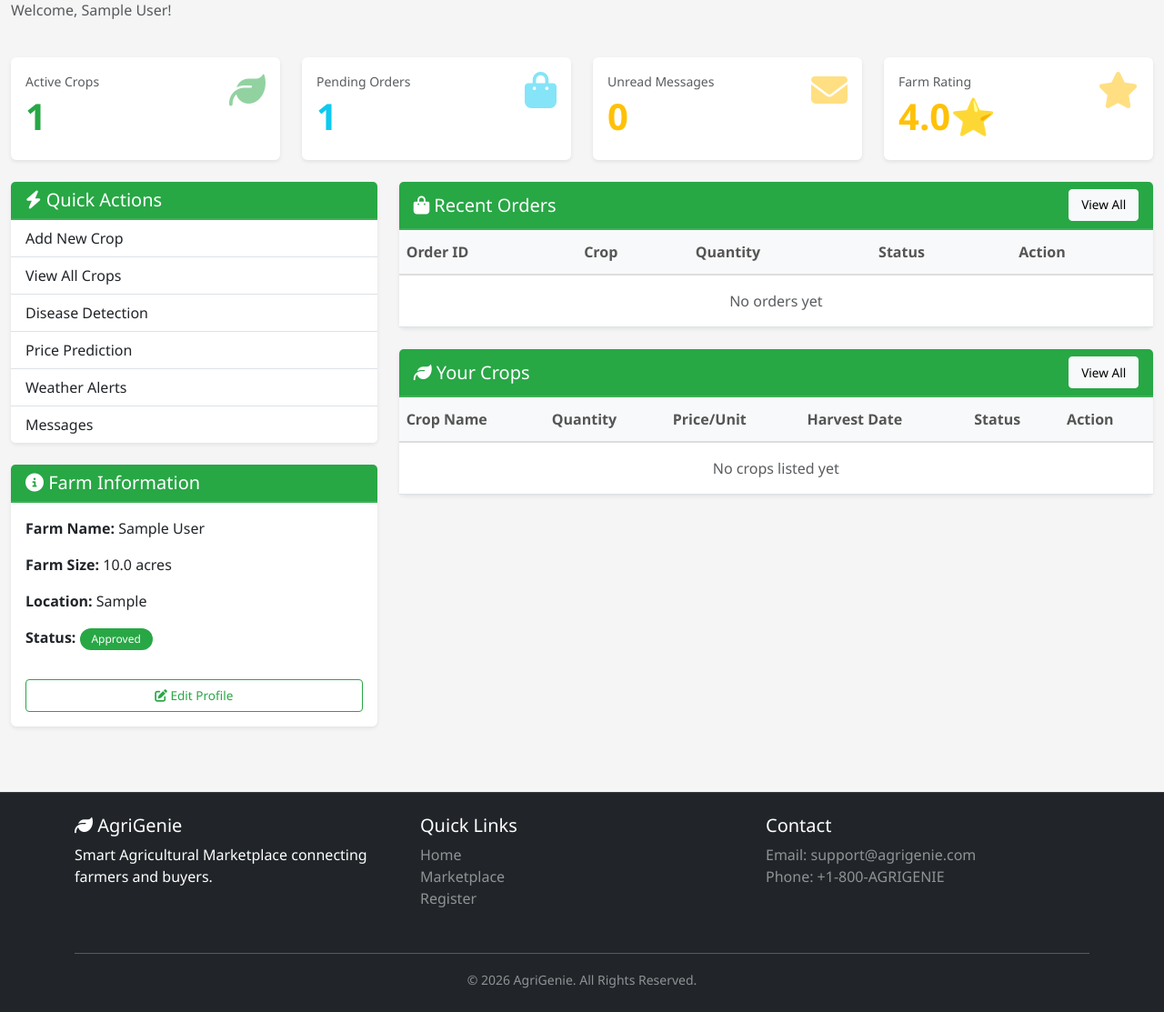
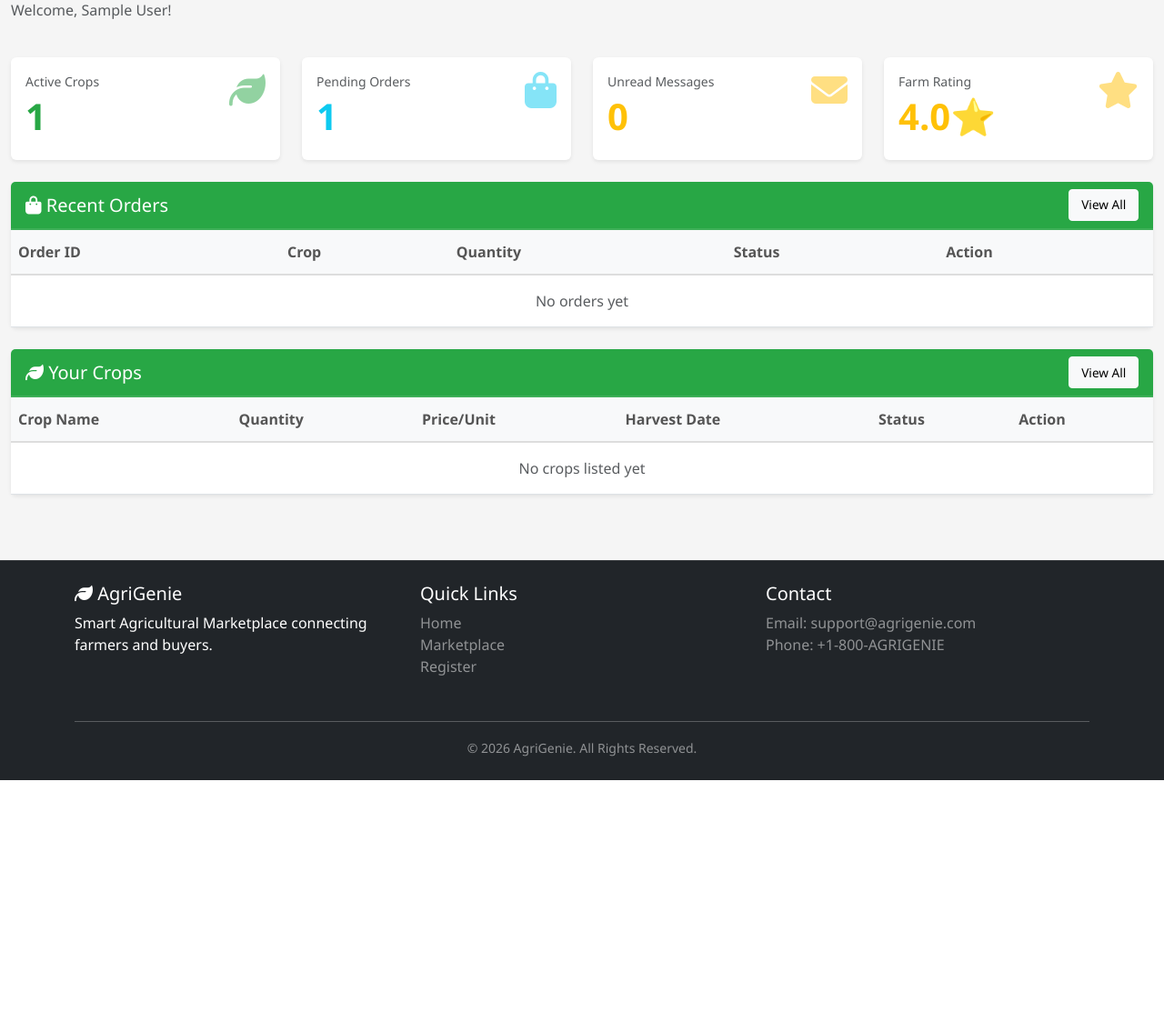
Before and after one commit to TheWorthless11/AgriGenie, a Django app: page /dashboard/ in a window 1280 px wide. Shown: the part 143-1256 px from the top of the page at 91% size. After the commit the page ends 1001 px from the top, so only its background shows below. Run offline with Django 4.2, Linux system fonts and the light colour scheme; a user stored in the database is signed in; tables that the repository leaves empty hold one stand-in row (values such as "Sample post"); grey boxes marked "Sample" are stand-in pictures; parts of the project's set-up code (start-up, migrations or seed data) failed here and were passed over.

Commit message:
Improve UI layout and dashboards for buyer, farmer, and authentication pages

```diff
--- a/templates/base.html
+++ b/templates/base.html
@@ -58,8 +58,8 @@
                                     Tools & Insights
                                 </a>
                                 <ul class="dropdown-menu" aria-labelledby="toolsDropdown">
+                                    <li><a class="dropdown-item" href="{% url 'crop_price_prediction' %}">Crop Price Prediction</a></li>
                                     <li><a class="dropdown-item" href="{% url 'disease_detection' %}">Disease Detection</a></li>
-                                    <li><a class="dropdown-item" href="{% url 'price_prediction' %}">Price Prediction</a></li>
                                     <li><a class="dropdown-item" href="{% url 'weather_alerts' %}">Weather Alerts</a></li>
                                 </ul>
                             </li>
--- a/templates/buyer/dashboard.html
+++ b/templates/buyer/dashboard.html
@@ -98,7 +98,7 @@
                 <div class="card-body">
                     {% if buyer_profile %}
                         <p><strong>Company:</strong> {{ buyer_profile.company_name|default:"Not set" }}</p>
-                        <p><strong>Location:</strong> {{ user.location|default:"Not set" }}</p>
+                        <p><strong>Location:</strong> {{ user.get_full_location|default:"Not set" }}</p>
                         <p><strong>Phone:</strong> {{ user.phone_number|default:"Not set" }}</p>
                         <p>
                             <strong>Status:</strong>
--- a/templates/farmer/dashboard.html
+++ b/templates/farmer/dashboard.html
@@ -76,52 +76,8 @@
     </div>
 
     <div class="row">
-        <!-- Quick Actions -->
-        <div class="col-lg-4">
-            <div class="card border-0 shadow-sm mb-4">
-                <div class="card-header bg-success text-white">
-                    <h5 class="mb-0"><i class="fas fa-bolt"></i> Quick Actions</h5>
-                </div>
-                <div class="list-group list-group-flush">
-                    <a href="{% url 'add_crop' %}" class="list-group-item list-group-item-action">Add New Crop</a>
-                    <a href="{% url 'farmer_crops' %}" class="list-group-item list-group-item-action">View All Crops</a>
-                    <a href="{% url 'disease_detection' %}" class="list-group-item list-group-item-action">Disease Detection</a>
-                    <a href="{% url 'price_prediction' %}" class="list-group-item list-group-item-action">Price Prediction</a>
-                    <a href="{% url 'weather_alerts' %}" class="list-group-item list-group-item-action">Weather Alerts</a>
-                    <a href="{% url 'chat_list' %}" class="list-group-item list-group-item-action">Messages</a>
-                </div>
-            </div>
-
-            <!-- Farm Info -->
-            <div class="card border-0 shadow-sm">
-                <div class="card-header bg-success text-white">
-                    <h5 class="mb-0"><i class="fas fa-info-circle"></i> Farm Information</h5>
-                </div>
-                <div class="card-body">
-                    {% if farmer_profile %}
-                        <p><strong>Farm Name:</strong> {{ farmer_profile.farm_name|default:"Not set" }}</p>
-                        <p><strong>Farm Size:</strong> {{ farmer_profile.farm_size|default:"Not set" }} acres</p>
-                        <p><strong>Location:</strong> {{ user.location|default:"Not set" }}</p>
-                        <p>
-                            <strong>Status:</strong>
-                            {% if farmer_profile.is_approved %}
-                                <span class="badge bg-success">Approved</span>
-                            {% else %}
-                                <span class="badge bg-warning">Pending Approval</span>
-                            {% endif %}
-                        </p>
-                        <a href="{% url 'profile_edit' %}" class="btn btn-sm btn-outline-success w-100 mt-3">
-                            <i class="fas fa-edit"></i> Edit Profile
-                        </a>
-                    {% else %}
-                        <p class="text-muted">No farm profile found. <a href="{% url 'profile_edit' %}">Complete your profile</a></p>
-                    {% endif %}
-                </div>
-            </div>
-        </div>
-
         <!-- Recent Activity -->
-        <div class="col-lg-8">
+        <div class="col-12">
             <!-- Recent Orders -->
             <div class="card border-0 shadow-sm mb-4">
                 <div class="card-header bg-success text-white d-flex justify-content-between align-items-center">
--- a/templates/home.html
+++ b/templates/home.html
@@ -42,7 +42,7 @@
                     <div class="card-body">
                         <i class="fas fa-brain fa-3x text-success mb-3"></i>
                         <h5 class="card-title">AI-Powered Insights</h5>
-                        <p class="card-text text-muted">Disease detection and price predictions powered by machine learning.</p>
+                        <p class="card-text text-muted">Disease detection powered by machine learning.</p>
                     </div>
                 </div>
             </div>
@@ -148,7 +148,7 @@
                             <i class="fas fa-star text-warning"></i>
                             <i class="fas fa-star text-warning"></i>
                         </div>
-                        <p class="card-text">"Price prediction feature helped me time my sells perfectly. Definitely increased my profit margins."</p>
+                        <p class="card-text">"The weather alerts saved my crops during the last flood season. Truly a life-saver for farmers!"</p>
                         <h6 class="card-title">Karim Hasan - Farmer</h6>
                         <small class="text-muted">Chittagong</small>
                     </div>
```
